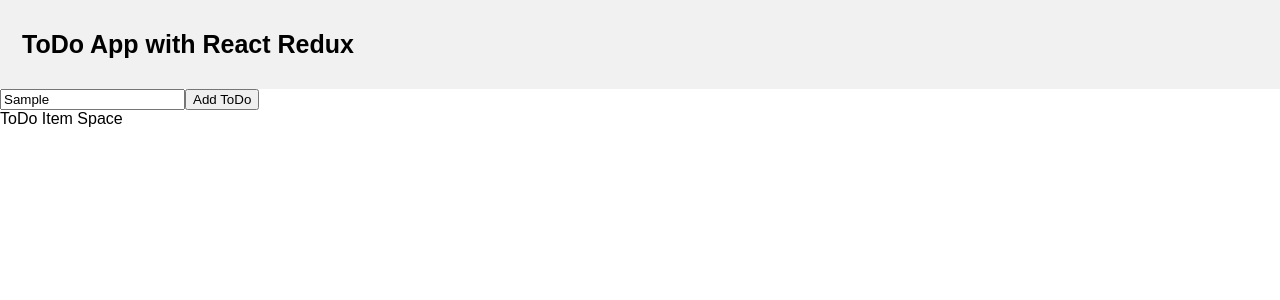
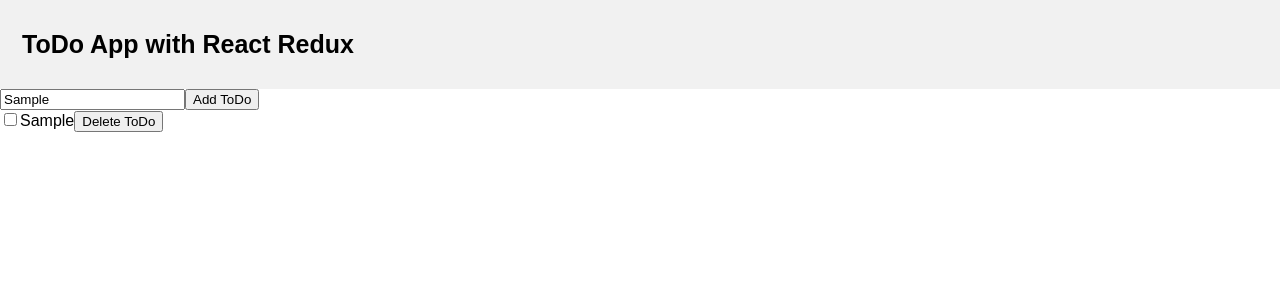
Before and after one commit to khazaddoom/reactweb-redux-todos, a React (Create React App) app: page / in a window 1280 px wide. Both pictures are taken after typing "Sample" into the empty fields and a click on the button "Add ToDo". Shown: the top 300 px of the page. Built offline with nearby package versions, Linux system fonts and the light colour scheme.

Commit message:
redux continued

```diff
--- a/src/components/ToDoItem.js
+++ b/src/components/ToDoItem.js
@@ -5,16 +5,12 @@ class ToDoItem extends React.Component {
     render() {
         return (
             <div>
-                ToDo Item Space
+                <input type="checkbox" />
+                {this.props.todoData.title}
+                <button>Delete ToDo</button>
             </div>
         )
     }
 }
 
-const mapStateToProps = (state) => {
-    return {
-        todos: state.todos
-    }
-}
-
-export default connect(mapStateToProps, null)(ToDoItem);
+export default ToDoItem;
--- a/src/components/ToDos.js
+++ b/src/components/ToDos.js
@@ -6,7 +6,7 @@ class ToDos extends React.Component {
     render() {
         return (
             <React.Fragment>
-               {this.props.todos.map(todo => <ToDoItem />)}
+               {this.props.todos.map(todo => <ToDoItem todoData={todo}/>)}
             </React.Fragment>
         )
     }
```
